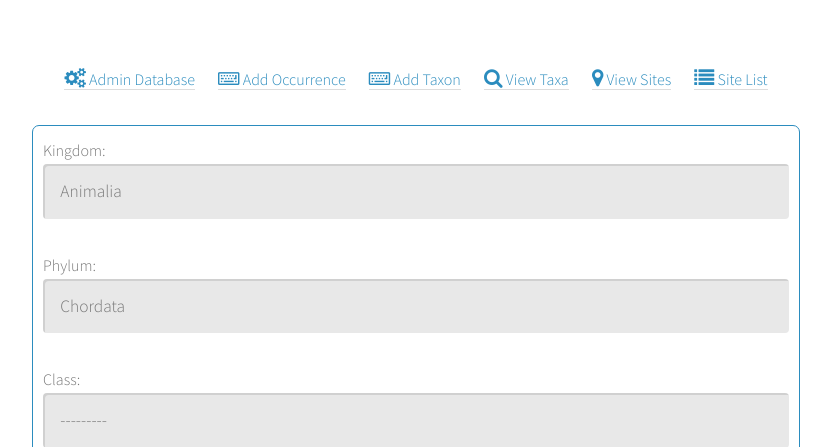
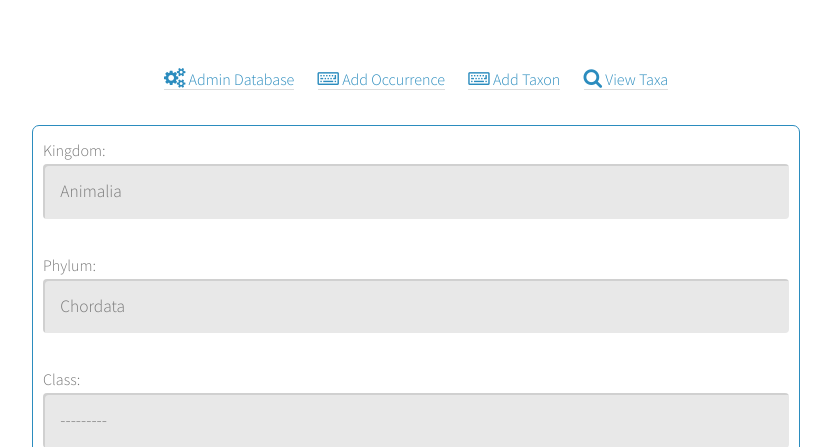
Before and after one commit to wabarr/census-paleo, a Django app: page /add_taxon/ in a window 1280 px wide. Shown: the top 447 px of the page, without its empty margins (224-1055 px from the left). Run offline with Django 3.2, Linux system fonts and the light colour scheme; the visitor is signed in with stand-in values (Sample User, id 1); data that the repository does not hold is empty; parts of the project's set-up code (start-up, migrations or seed data) failed here and were passed over; some libraries are stand-ins or nearby versions.

Commit message:
remove access to pages causing webfaction memory issues

```diff
--- a/census_paleo/templates/census_navbar.html
+++ b/census_paleo/templates/census_navbar.html
@@ -13,12 +13,12 @@
         <div class="census-nav-container">
             <li><a class="icon icon-search" href="/taxa/"><span> View Taxa</span></a></li>
         </div>
-        <div class="census-nav-container">
+        {% comment %}<div class="census-nav-container">
             <li><a class="icon icon-map-marker" href="/sites/"><span> View Sites</span></a></li>
         </div>
         <div class="census-nav-container">
             <li><a class="icon icon-list" href="/sites/"><span> Site List</span></a></li>
-        </div>
+        </div>{% endcomment %}
 
 
 
--- a/census_paleo/templates/enter_data.html
+++ b/census_paleo/templates/enter_data.html
@@ -65,7 +65,7 @@
 
                                             </form>
 
-                                {% include 'occurrence_datatable.html' %}
+                                {% comment %}{% include 'occurrence_datatable.html' %}{% endcomment %}
                                 <script>
                                     $( document ).ready(function() {
                                         $('.success-added').hide()
--- a/census_paleo/urls.py
+++ b/census_paleo/urls.py
@@ -36,5 +36,5 @@ urlpatterns = patterns('',
     url(r'^CSV_upload_functionalTrait_chooser',CSV_functionalTrait_upload_chooser, name='CSV_functionalTrait_upload_chooser'),
     #url(r'^CSV_upload_occurrences',CSV_occurrence_upload_formset, name='CSV_occurrence_upload_formset'),
     #url(r'^api/', include(v1_api.urls)),
-    url(r'^$', sites),
+    url(r'^$', enter_occurrence),
 )
```
